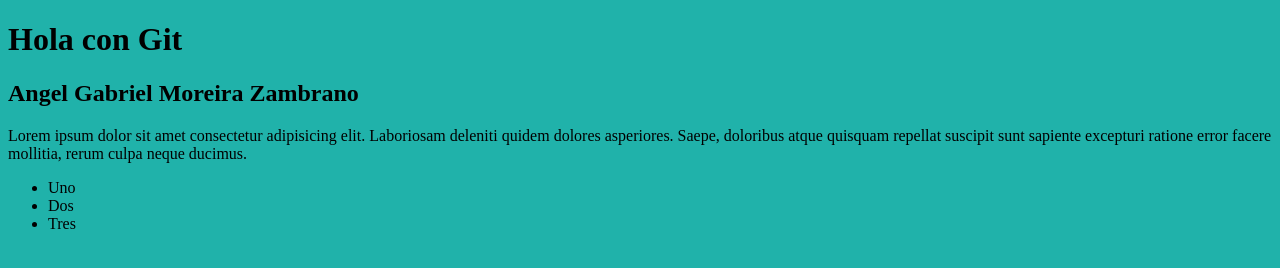
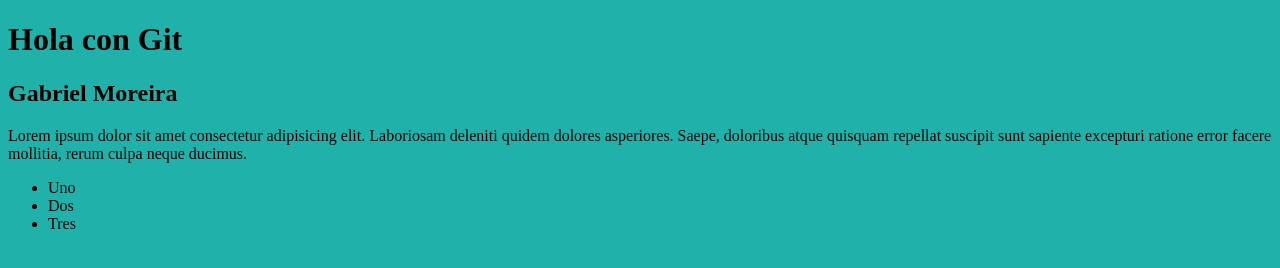
Before and after one commit to gabriel23mz/PruebaGit, a plain HTML site: page index.html in a window 1280 px wide. Drawn offline with Linux system fonts and the light colour scheme.

Commit message:
agrege nombre

```diff
--- a/index.html
+++ b/index.html
@@ -8,7 +8,7 @@
 <body style="background-color: lightseagreen;">
     <h1>Hola con Git</h1>
 
-    <h2>Angel Gabriel Moreira Zambrano</h2>
+    <h2>Gabriel Moreira</h2>
 
     <P>Lorem ipsum dolor sit amet consectetur adipisicing elit. Laboriosam deleniti quidem dolores asperiores. Saepe, doloribus atque quisquam repellat suscipit sunt sapiente excepturi ratione error facere mollitia, rerum culpa neque ducimus.</P>
 
```
